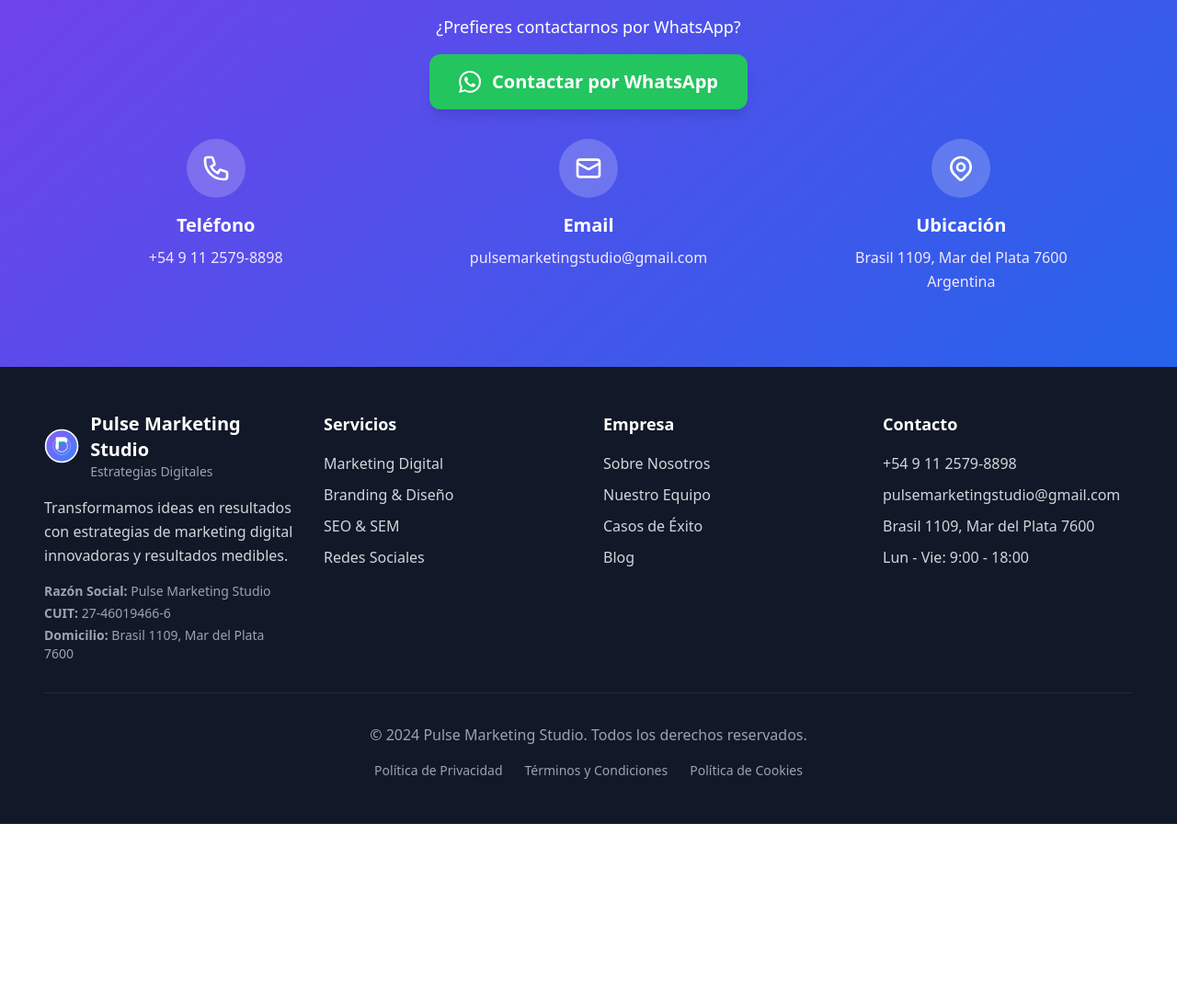
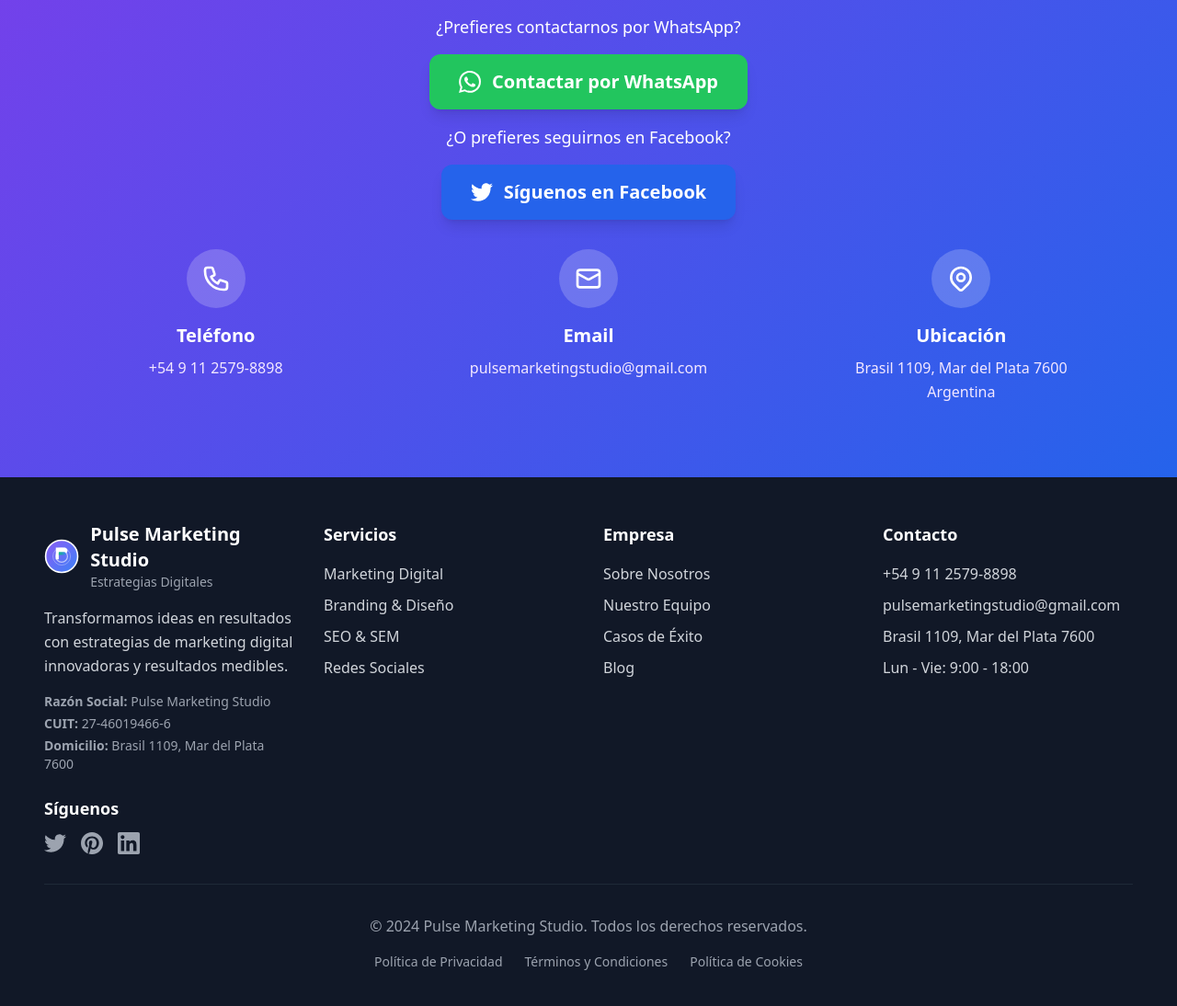
Before and after one commit to damarisortega318-lang/pulsemarketingstudio, a plain HTML site: page index.html in a window 1280 px wide. Shown: the part 3980-5074 px from the top of the page at 92% size. Before the commit the page ends 4876 px from the top, so only its background shows below. Drawn offline with nearby package versions, Linux system fonts and the light colour scheme.

Commit message:
Add files via upload

```diff
--- a/index.html
+++ b/index.html
@@ -356,8 +356,10 @@
         </form>
       </div>
 
-      <!-- Botón de WhatsApp -->
-      <div class="text-center mb-8">
+      <!-- Botones de Contacto -->
+      <div class="text-center mb-8 space-y-4">
+        <!-- WhatsApp -->
+        <div>
           <p class="text-white text-lg mb-4">¿Prefieres contactarnos por WhatsApp?</p>
           <a href="https://wa.me/5491125798898?text=Hola! Me gustaría solicitar una consulta gratuita para servicios de marketing digital. ¿Podrían ayudarme?"
              target="_blank"
@@ -367,6 +369,20 @@
             </svg>
             <span>Contactar por WhatsApp</span>
           </a>
+        </div>
+
+        <!-- Facebook -->
+        <div>
+          <p class="text-white text-lg mb-4">¿O prefieres seguirnos en Facebook?</p>
+          <a href="https://www.facebook.com/profile.php?id=61579433231927"
+             target="_blank"
+             class="inline-flex items-center space-x-3 bg-blue-600 hover:bg-blue-700 text-white font-bold py-4 px-8 text-xl rounded-xl transition duration-300 transform hover:scale-105 shadow-lg">
+            <svg class="w-6 h-6" fill="currentColor" viewBox="0 0 24 24">
+              <path d="M24 4.557c-.883.392-1.832.656-2.828.775 1.017-.609 1.798-1.574 2.165-2.724-.951.564-2.005.974-3.127 1.195-.897-.957-2.178-1.555-3.594-1.555-3.179 0-5.515 2.966-4.797 6.045-4.091-.205-7.719-2.165-10.148-5.144-1.29 2.213-.669 5.108 1.523 6.574-.806-.026-1.566-.247-2.229-.616-.054 2.281 1.581 4.415 3.949 4.89-.693.188-1.452.232-2.224.084.626 1.956 2.444 3.379 4.6 3.419-2.07 1.623-4.678 2.348-7.29 2.04 2.179 1.397 4.768 2.212 7.548 2.212 9.142 0 14.307-7.721 13.995-14.646.962-.695 1.797-1.562 2.457-2.549z"/>
+            </svg>
+            <span>Síguenos en Facebook</span>
+          </a>
+        </div>
       </div>
 
       <div class="grid md:grid-cols-3 gap-8">
@@ -456,6 +472,28 @@
           <p><strong>CUIT:</strong> 27-46019466-6</p>
           <p><strong>Domicilio:</strong> Brasil 1109, Mar del Plata 7600</p>
         </div>
+
+        <!-- Redes Sociales -->
+        <div class="mt-6">
+          <h4 class="text-lg font-semibold mb-3 text-white">Síguenos</h4>
+          <div class="flex space-x-4">
+            <a href="https://www.facebook.com/profile.php?id=61579433231927" target="_blank" class="text-gray-400 hover:text-blue-400 transition">
+              <svg class="w-6 h-6" fill="currentColor" viewBox="0 0 24 24">
+                <path d="M24 4.557c-.883.392-1.832.656-2.828.775 1.017-.609 1.798-1.574 2.165-2.724-.951.564-2.005.974-3.127 1.195-.897-.957-2.178-1.555-3.594-1.555-3.179 0-5.515 2.966-4.797 6.045-4.091-.205-7.719-2.165-10.148-5.144-1.29 2.213-.669 5.108 1.523 6.574-.806-.026-1.566-.247-2.229-.616-.054 2.281 1.581 4.415 3.949 4.89-.693.188-1.452.232-2.224.084.626 1.956 2.444 3.379 4.6 3.419-2.07 1.623-4.678 2.348-7.29 2.04 2.179 1.397 4.768 2.212 7.548 2.212 9.142 0 14.307-7.721 13.995-14.646.962-.695 1.797-1.562 2.457-2.549z"/>
+              </svg>
+            </a>
+            <a href="#" class="text-gray-400 hover:text-pink-400 transition">
+              <svg class="w-6 h-6" fill="currentColor" viewBox="0 0 24 24">
+                <path d="M12.017 0C5.396 0 .029 5.367.029 11.987c0 5.079 3.158 9.417 7.618 11.174-.105-.949-.199-2.403.041-3.439.219-.937 1.406-5.957 1.406-5.957s-.359-.72-.359-1.781c0-1.663.967-2.911 2.168-2.911 1.024 0 1.518.769 1.518 1.688 0 1.029-.653 2.567-.992 3.992-.285 1.193.6 2.165 1.775 2.165 2.128 0 3.768-2.245 3.768-5.487 0-2.861-2.063-4.869-5.008-4.869-3.41 0-5.409 2.562-5.409 5.199 0 1.033.394 2.143.889 2.741.099.12.112.225.085.345-.09.375-.293 1.199-.334 1.363-.053.225-.172.271-.402.165-1.495-.69-2.433-2.878-2.433-4.646 0-3.776 2.748-7.252 7.92-7.252 4.158 0 7.392 2.967 7.392 6.923 0 4.135-2.607 7.462-6.233 7.462-1.214 0-2.357-.629-2.746-1.378l-.748 2.853c-.271 1.043-1.002 2.35-1.492 3.146C9.57 23.812 10.763 24.009 12.017 24.009c6.624 0 11.99-5.367 11.99-11.988C24.007 5.367 18.641.001 12.017.001z"/>
+              </svg>
+            </a>
+            <a href="#" class="text-gray-400 hover:text-blue-600 transition">
+              <svg class="w-6 h-6" fill="currentColor" viewBox="0 0 24 24">
+                <path d="M20.447 20.452h-3.554v-5.569c0-1.328-.027-3.037-1.852-3.037-1.853 0-2.136 1.445-2.136 2.939v5.667H9.351V9h3.414v1.561h.046c.477-.9 1.637-1.85 3.37-1.85 3.601 0 4.267 2.37 4.267 5.455v6.286zM5.337 7.433c-1.144 0-2.063-.926-2.063-2.065 0-1.138.92-2.063 2.063-2.063 1.14 0 2.064.925 2.064 2.063 0 1.139-.925 2.065-2.064 2.065zm1.782 13.019H3.555V9h3.564v11.452zM22.225 0H1.771C.792 0 0 .774 0 1.729v20.542C0 23.227.792 24 1.771 24h20.451C23.2 24 24 23.227 24 22.271V1.729C24 .774 23.2 0 22.222 0h.003z"/>
+              </svg>
+            </a>
+          </div>
+        </div>
         </div>
 
         <div>
```
Lines whose indentation alone changed are shown as unchanged.
